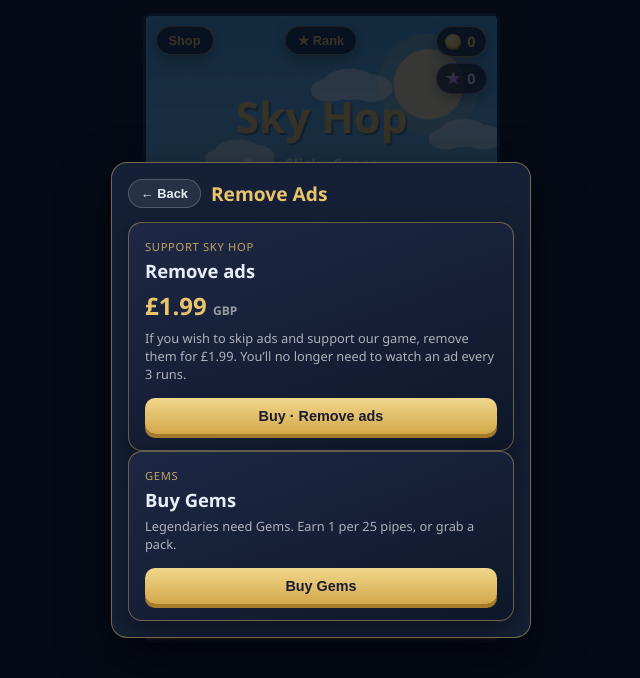
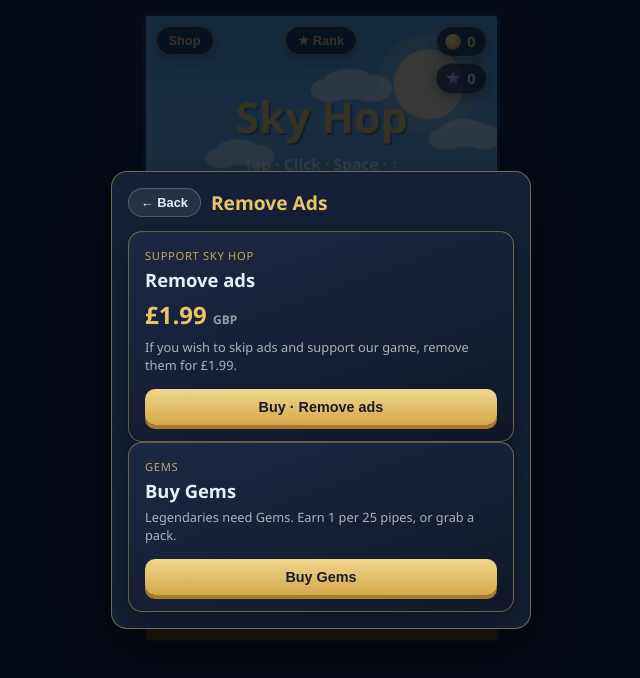
Before and after one commit to bohusionut-sys/sky-hop, a plain HTML site: page index.html in a window 1280 px wide. Both pictures are taken after a click on the button "No Ads". Shown: the whole page, without its empty margins (319-959 px from the left). Drawn offline with Linux system fonts and the light colour scheme.

Commit message:
Drop ad-frequency wording from Remove Ads offer copy
Keep the every-3-runs gate in gameplay; promo text now only invites skip/support for £1.99.

```diff
--- a/index.html
+++ b/index.html
@@ -43,7 +43,7 @@
         <p class="promo-kicker">Support Sky Hop</p>
         <h3>Remove ads</h3>
         <p class="promo-price">£1.99 <span>GBP</span></p>
-        <p class="promo-desc">If you wish to skip ads and support our game, remove them for £1.99. You’ll no longer need to watch an ad every 3 runs.</p>
+        <p class="promo-desc">If you wish to skip ads and support our game, remove them for £1.99.</p>
         <button type="button" id="btn-buy-ads" class="promo-btn">Buy · Remove ads</button>
       </div>
       <div id="promo-thanks" class="promo-card promo-thanks page-card hidden">
```
